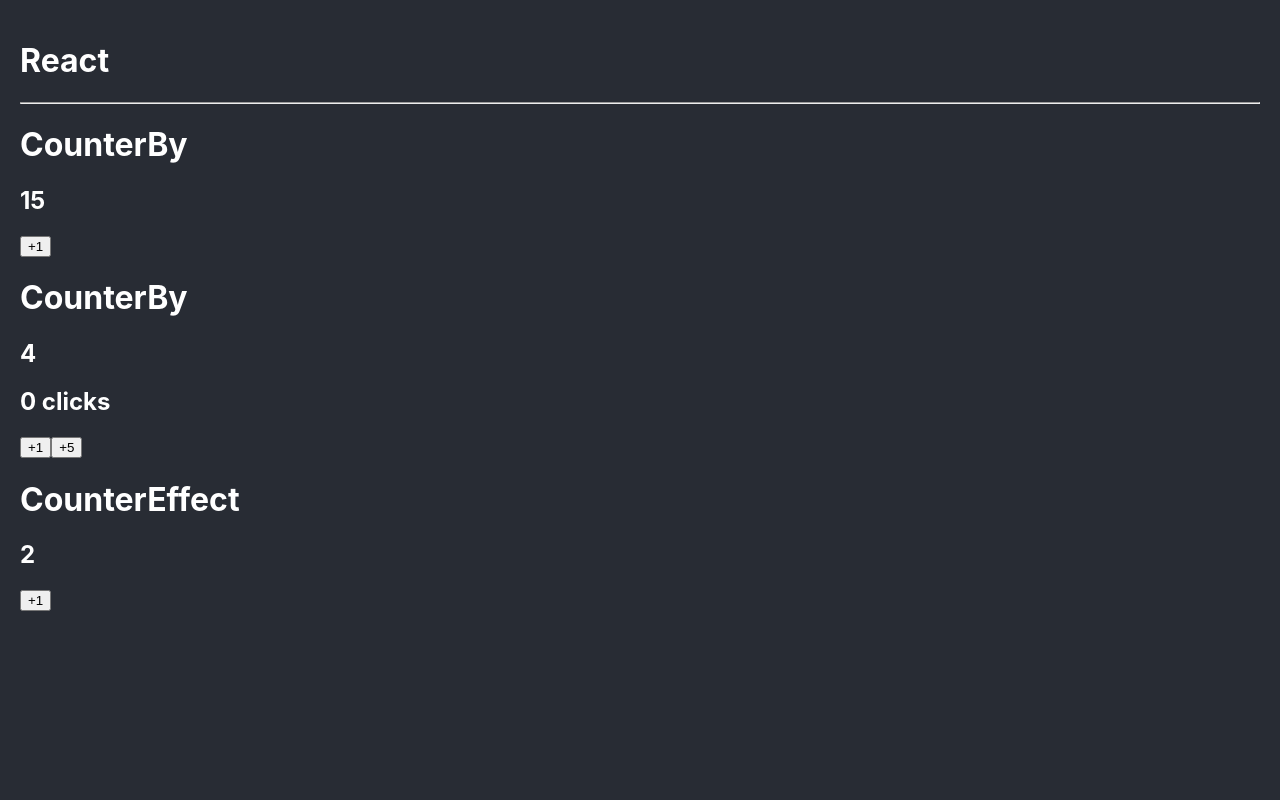
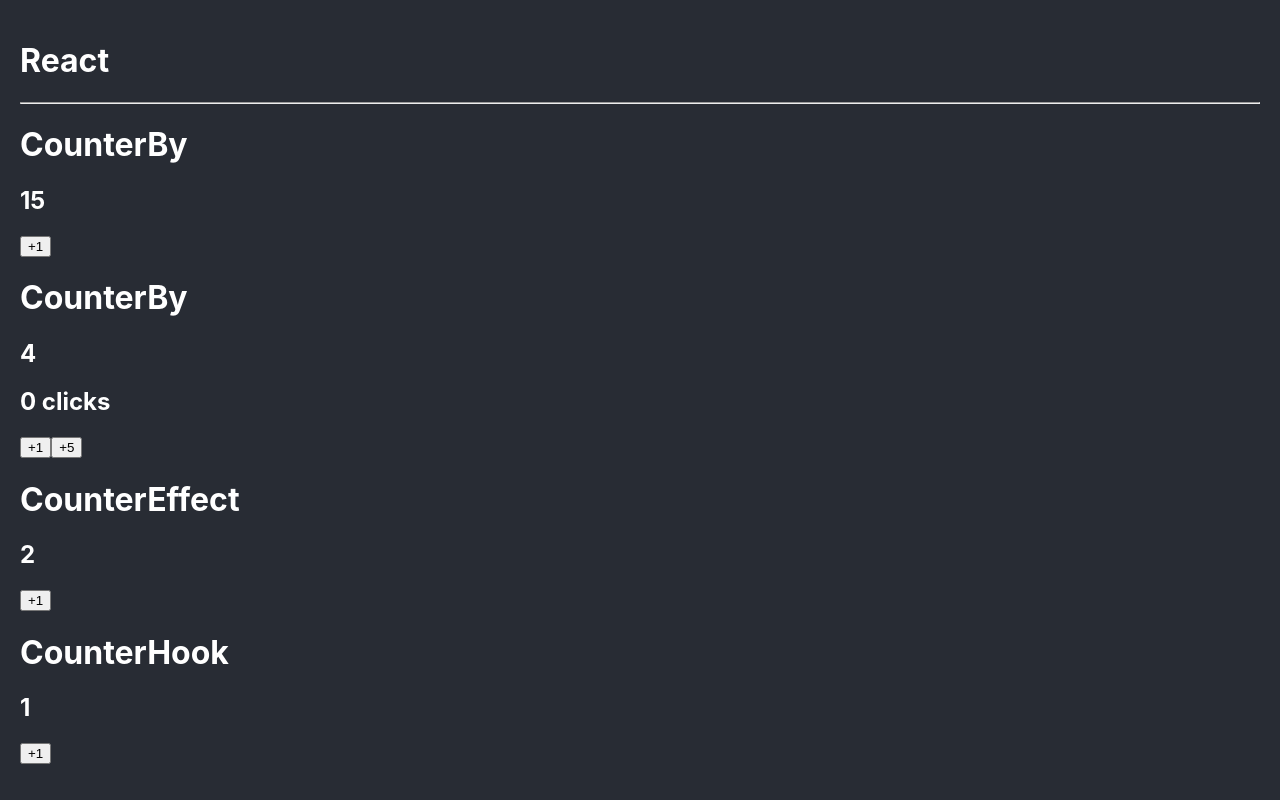
Before and after one commit to nigmasilmi/react-pro, a React (Create React App) app: page / in a window 1280 px wide. Built offline with nearby package versions, Linux system fonts and the light colour scheme.

Commit message:
custom hook

```diff
--- a/src/App.tsx
+++ b/src/App.tsx
@@ -2,6 +2,7 @@
 import Counter from "./bases/Counter";
 import CounterBy from "./bases/CounterBy";
 import CounterEffect from "./bases/CounterEffect";
+import CounterHook from "./bases/CounterHook";
 
 function App() {
   return (
@@ -11,6 +12,7 @@
       <Counter initialValue={15} />
       <CounterBy initialValue={4} />
       <CounterEffect initialValue={2} />
+      <CounterHook />
     </Fragment>
   );
 }
--- /dev/null
+++ b/src/bases/CounterHook.tsx
@@ -0,0 +1,16 @@
+import { Fragment } from "react";
+import { useCounter } from "../hooks/useCounter";
+
+const CounterHook = () => {
+  const { counter, counterRef, handleClick } = useCounter();
+
+  return (
+    <Fragment>
+      <h1>CounterHook</h1>
+      <h2 ref={counterRef}>{counter}</h2>
+      <button onClick={handleClick}>+1</button>
+    </Fragment>
+  );
+};
+
+export default CounterHook;
--- /dev/null
+++ b/src/hooks/useCounter.ts
@@ -0,0 +1,38 @@
+import { useEffect, useRef, useState } from "react";
+import { gsap } from "gsap";
+
+const MAXIMUM_COUNT = 10;
+
+export const useCounter = () => {
+  const counterRef = useRef<HTMLHeadingElement>(null);
+  const [counter, setCounter] = useState<number>(1);
+  const handleClick = () => {
+    setCounter((prevState) => Math.min(prevState + 1, MAXIMUM_COUNT));
+  };
+
+  useEffect(() => {
+    if (counter < MAXIMUM_COUNT) {
+      return;
+    } else {
+      console.log(
+        "%cMaximum value reached",
+        "color: pink; background-color: black;"
+      );
+
+      const timeLine = gsap.timeline();
+
+      timeLine
+        .to(counterRef.current, {
+          y: -10,
+          duration: 0.2,
+          ease: "ease.out",
+        })
+        .to(counterRef.current, {
+          y: 0,
+          duration: 1,
+          ease: "bounce.out",
+        });
+    }
+  }, [counter]);
+  return { counter, handleClick, counterRef };
+};
```
Also changed, not shown: 1 other file (tests, documents, lock files or other folders).
